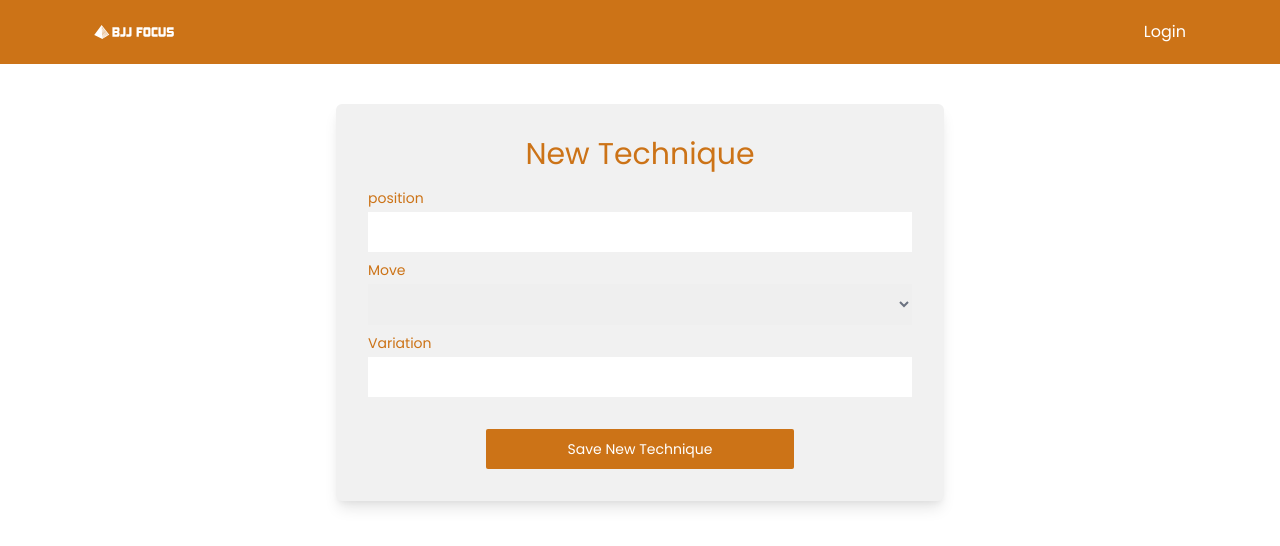
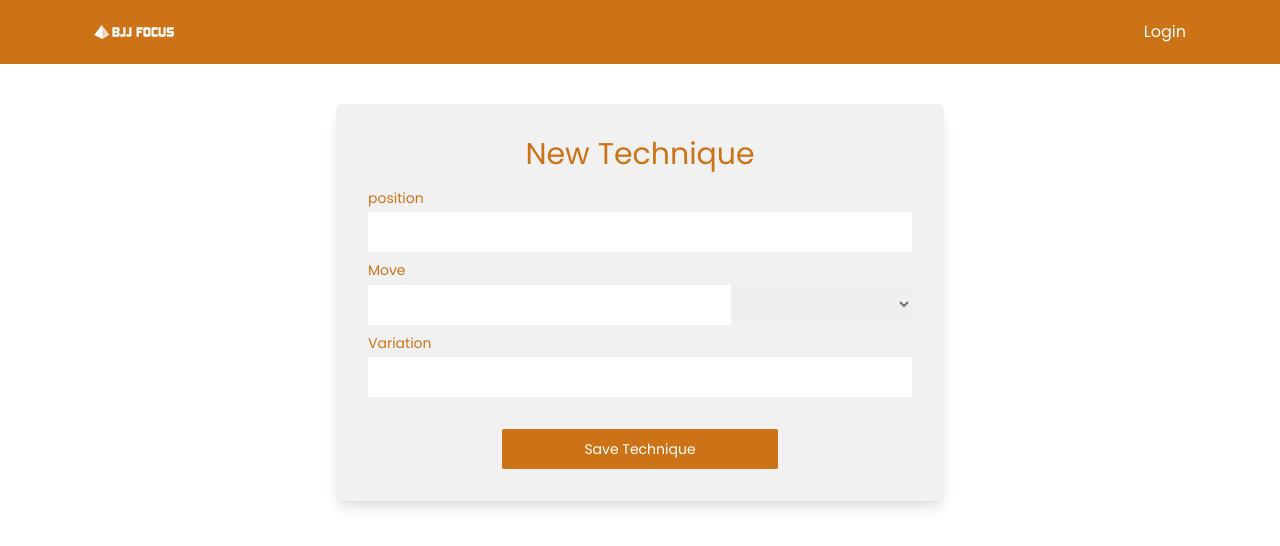
Before and after one commit to lospoy/BJJ-Focus-App, a Vue app: page /technique in a window 1280 px wide. Shown: the top 546 px of the page. Built offline with nearby package versions, Linux system fonts and the light colour scheme; no server answers.

Commit message:
add form

```diff
--- a/src/views/Technique.vue
+++ b/src/views/Technique.vue
@@ -26,12 +26,21 @@
       </div>
 
       <div class="flex flex-col mb-2">
+
         <label for="move" class="mb-1 text-sm text-at-light-orange"
           >Move</label
         >
+        <div class="flex-row">
+            <input
+              type="text"
+              required
+              class="p-2 text-gray-500 focus:outline-none w-4/6"
+              id="position"
+              v-model="position"
+            />
             <select
               required
-          class="p-2 text-gray-500 focus:outline-none"
+              class="p-2 text-gray-500 focus:outline-none w-2/6"
               id="move"
               v-model="move"
             >
@@ -42,6 +51,7 @@
             <option value="sweep">Sweep</option>
             <option value="takedown">Takedown</option>
             </select>
+        </div>
       </div>
 
       <div class="flex flex-col mb-2">
@@ -79,19 +89,12 @@ export default {
     const errorMsg = ref(null);
     const position = ref(null);
     const move = ref(null);
+    const moveCategory = ref(null)
     const variation = ref(null);
-
-    // Move variables
-    const pass = ref(null)
-    const entry = ref(null)
-    const escape = ref(null)
-    const submission = ref(null)
-    const sweep = ref(null)
-    const takedown = ref(null)
 
     // Button success visual feedback
     let buttonColor = ref(null)
-    let buttonTitle = ref("Save New Technique")
+    let buttonTitle = ref("Save Technique")
 
     const buttonSuccess = async () => {
         buttonTitle.value = "Saving Technique..."
@@ -101,7 +104,7 @@ export default {
             buttonColor.value = "#33872a"
         }, 600);
         setTimeout(() => {
-            buttonTitle.value = "Save New Technique"
+            buttonTitle.value = "Save Technique"
             buttonColor.value = ""
         }, 2200);
     }
@@ -110,18 +113,23 @@ export default {
     const newTechnique = async () => {
         const allTechniques = await getAllTechniques()
         // Check if human already exists
-        const foundTechnique = allTechniques.filter(human =>
-            human.name.first.toLowerCase() === position.value.toLowerCase())[0]
-            && allTechnique.filter(human =>
-            human.name.last.toLowerCase() === move.value.toLowerCase())[0];
+        const foundTechnique = allTechniques.filter(
+            position => position.name.english.toLowerCase() === position.value.toLowerCase())[0]
+            && allTechniques.filter(
+            move => move.name.toLowerCase() === move.value.toLowerCase())[0]
+            && allTechniques.filter(
+            variation => variation.name.toLowerCase() === variation.value.toLowerCase())[0];
 
         if (!foundTechnique) {
             try {
               const res = await createTechnique({
-                name: {
-                    first: position.value,
-                    last: move.value,
-                },});
+                position: { name: position.value },
+                move: {
+                    name: move.value,
+                    category: moveCategory.value
+                },
+                variation: { name: variation.value }
+                });
                 // Success button visual feedback
                 if(res.status === 201) { await buttonSuccess() }
             } catch (error) {
@@ -138,7 +146,7 @@ export default {
       }, 5000);
     };
 
-    return { position, move, variation, errorMsg, newTechnique, buttonColor, buttonTitle, buttonSuccess };
+    return { position, move, moveCategory, variation, errorMsg, newTechnique, buttonColor, buttonTitle, buttonSuccess };
   },
 };
 </script>
```
Lines whose indentation alone changed are shown as unchanged.
